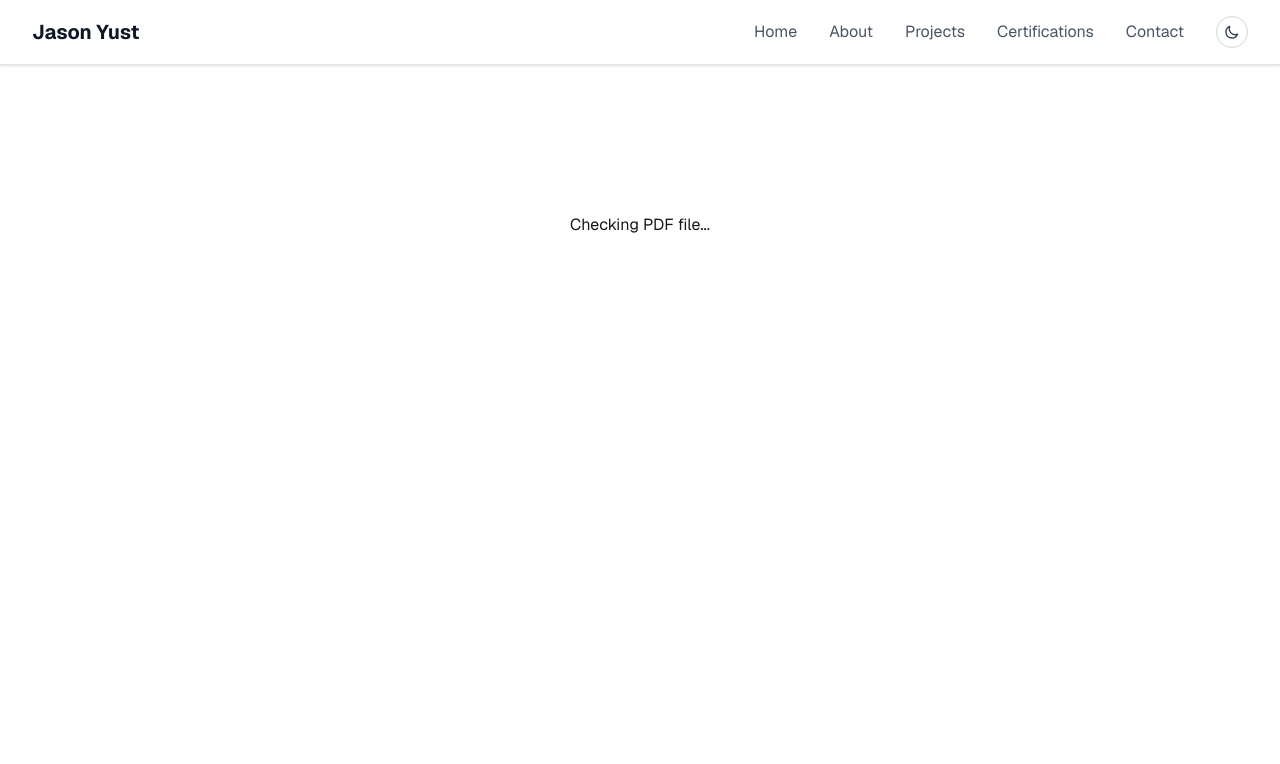
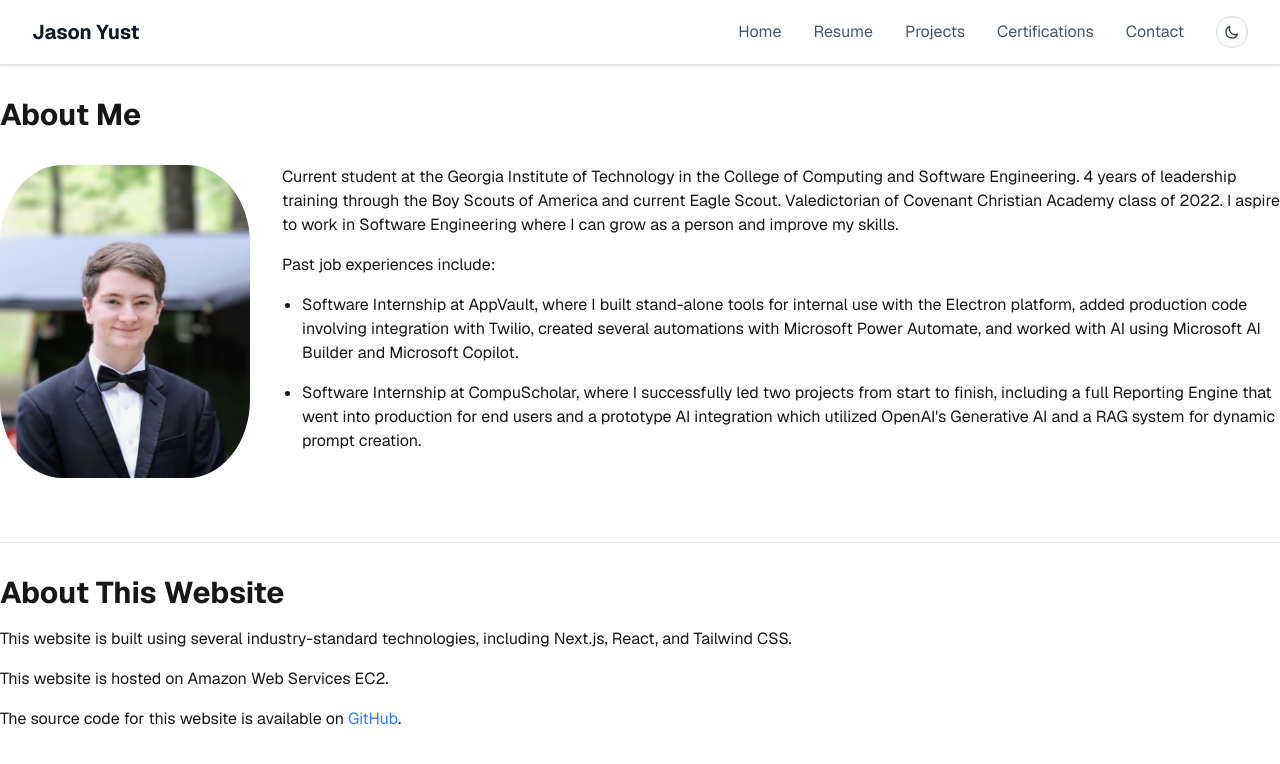
Before and after one commit to yustjason1/yustjason-website, a Next.js app: page / in a window 1280 px wide. Shown: the top 764 px of the page. Built offline with nearby package versions, Linux system fonts and the light colour scheme; no server answers.

Commit message:
Re arranged resume/about pages

```diff
--- a/src/app/about/page.js
+++ b/src/app/about/page.js
@@ -31,10 +31,8 @@ export default function About() {
         <hr className="border-gray-200 dark:border-gray-700 container mx-auto" />
 
         <div className="container mx-auto py-8">
-            <h2 className="text-3xl font-bold mb-4">About This Website</h2>
-            <p className="mb-4">This website is built using several industry-standard technologies, including Next.js, React, and Tailwind CSS.</p>
-            <p className="mb-4">This website is hosted on Amazon Web Services EC2.</p>
-            <p className="mb-4">The source code for this website is available on <a href="https://github.com/yustjason1/yustjason-website" className="text-blue-500 hover:underline">GitHub</a>.</p>
+            <h2 className="text-2xl font-bold mb-4">About This Website</h2>
+            <p className="mb-4">This website is a portfolio showcasing my work and projects. Built with Next.js, React, and Tailwind CSS, featuring a responsive design with dark/light theme support.</p>
         </div>
     </div>
     );
--- a/src/app/components/Header.js
+++ b/src/app/components/Header.js
@@ -20,7 +20,7 @@ export default function Header() {
           <div className="flex items-center space-x-8">
             <nav className="flex space-x-8">
               <a href="/" className="text-gray-600 dark:text-gray-300 hover:text-gray-900 dark:hover:text-gray-100 transition-colors">Home</a>
-              <a href="/about" className="text-gray-600 dark:text-gray-300 hover:text-gray-900 dark:hover:text-gray-100 transition-colors">About</a>
+              <a href="/resume" className="text-gray-600 dark:text-gray-300 hover:text-gray-900 dark:hover:text-gray-100 transition-colors">Resume</a>
               <a href="/projects" className="text-gray-600 dark:text-gray-300 hover:text-gray-900 dark:hover:text-gray-100 transition-colors">Projects</a>
               <a href="/certifications" className="text-gray-600 dark:text-gray-300 hover:text-gray-900 dark:hover:text-gray-100 transition-colors">Certifications</a>
               <a href="/contact" className="text-gray-600 dark:text-gray-300 hover:text-gray-900 dark:hover:text-gray-100 transition-colors">Contact</a>
--- a/src/app/page.js
+++ b/src/app/page.js
@@ -1,18 +1,41 @@
-"use client";
-import dynamic from 'next/dynamic';
-
-// Dynamic import to prevent SSR issues
-const PDFViewer = dynamic(() => import('./components/PDFViewer'), {
-  ssr: false,
-  loading: () => <div className="flex justify-center items-center h-64">Loading PDF...</div>
-});
+import Image from 'next/image';
 
 export default function Home() {
-  return (
+    return (
     <div className="min-h-screen bg-background text-foreground">
-      <div className="container mx-auto py-8">
-        <PDFViewer fileURL="/JasonYustResumeFall2025.pdf" />
-      </div>
+        <div className="container mx-auto py-8">
+            <h1 className="text-3xl font-bold mb-4">About Me</h1>
+            <div className="flex flex-row gap-8 items-start py-4">
+                <Image
+                    src="/JasonYustProfilePicture.jpg"
+                    alt="Profile Picture"
+                    width={250}
+                    height={250}
+                    className="rounded-[25%] mb-4 object-contain"
+                />
+                <div>
+                    <p className="mb-4">Current student at the Georgia Institute of Technology in the College of Computing and Software Engineering.
+                        4 years of leadership training through the Boy Scouts of America and current Eagle Scout.
+                        Valedictorian of Covenant Christian Academy class of 2022.
+                        I aspire to work in Software Engineering where I can grow as a person and improve my skills.
+                    </p>
+                    <p className="mb-4">Past job experiences include:</p>
+                    <ul className="list-disc pl-5">
+                        <li className="mb-4">Software Internship at AppVault, where I built stand-alone tools for internal use with the Electron platform, added production code involving integration with Twilio, created several automations with Microsoft Power Automate, and worked with AI using Microsoft AI Builder and Microsoft Copilot.</li>
+                        <li className="mb-4">Software Internship at CompuScholar, where I successfully led two projects from start to finish, including a full Reporting Engine that went into production for end users and a prototype AI integration which utilized OpenAI's Generative AI and a RAG system for dynamic prompt creation.</li>
+                    </ul>
+                </div>
+            </div>
+        </div>
+
+        <hr className="border-gray-200 dark:border-gray-700 container mx-auto" />
+
+        <div className="container mx-auto py-8">
+            <h2 className="text-3xl font-bold mb-4">About This Website</h2>
+            <p className="mb-4">This website is built using several industry-standard technologies, including Next.js, React, and Tailwind CSS.</p>
+            <p className="mb-4">This website is hosted on Amazon Web Services EC2.</p>
+            <p className="mb-4">The source code for this website is available on <a href="https://github.com/yustjason1/yustjason-website" className="text-blue-500 hover:underline">GitHub</a>.</p>
+        </div>
     </div>
-  );
+    );
 }
--- /dev/null
+++ b/src/app/resume/page.js
@@ -0,0 +1,18 @@
+"use client";
+import dynamic from 'next/dynamic';
+
+// Dynamic import to prevent SSR issues
+const PDFViewer = dynamic(() => import('../components/PDFViewer'), {
+  ssr: false,
+  loading: () => <div className="flex justify-center items-center h-64">Loading PDF...</div>
+});
+
+export default function Resume() {
+  return (
+    <div className="min-h-screen bg-background text-foreground">
+      <div className="container mx-auto py-8">
+        <PDFViewer fileURL="/JasonYustResumeFall2025.pdf" />
+      </div>
+    </div>
+  );
+}
```
